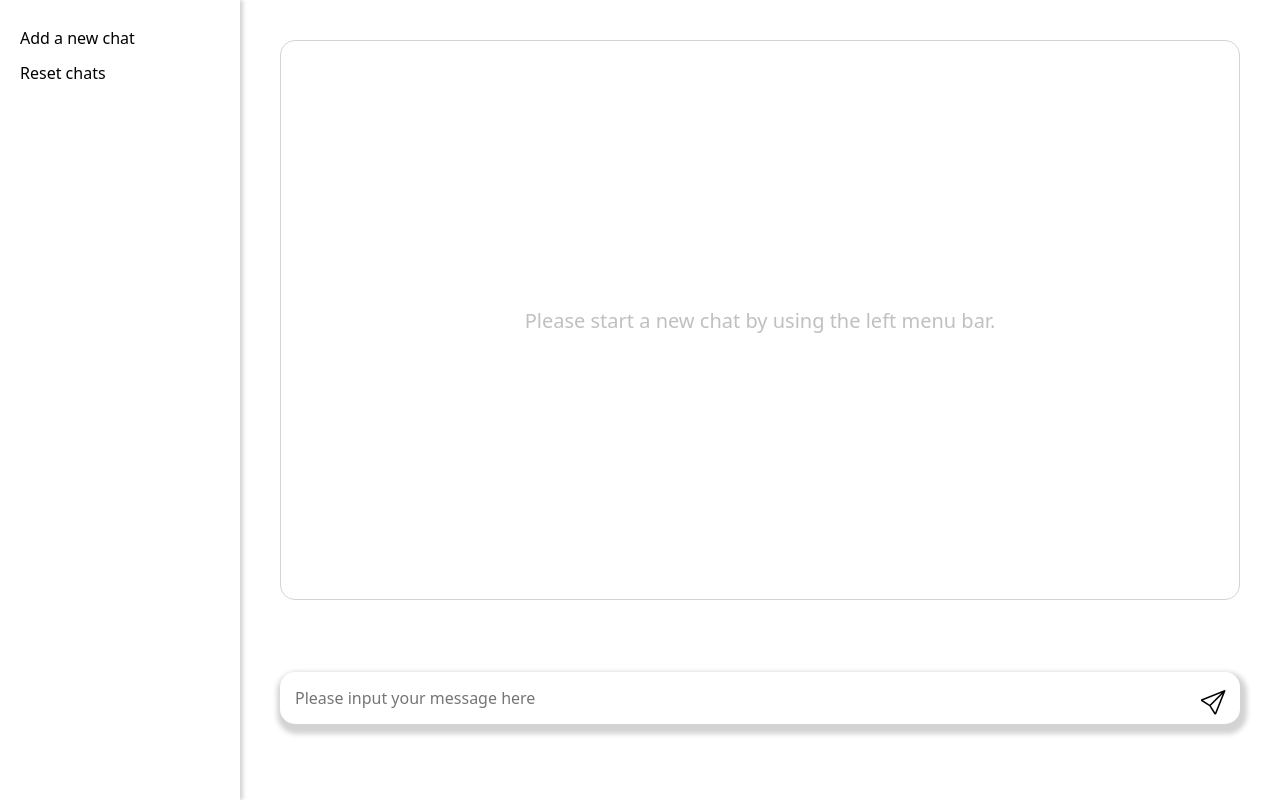
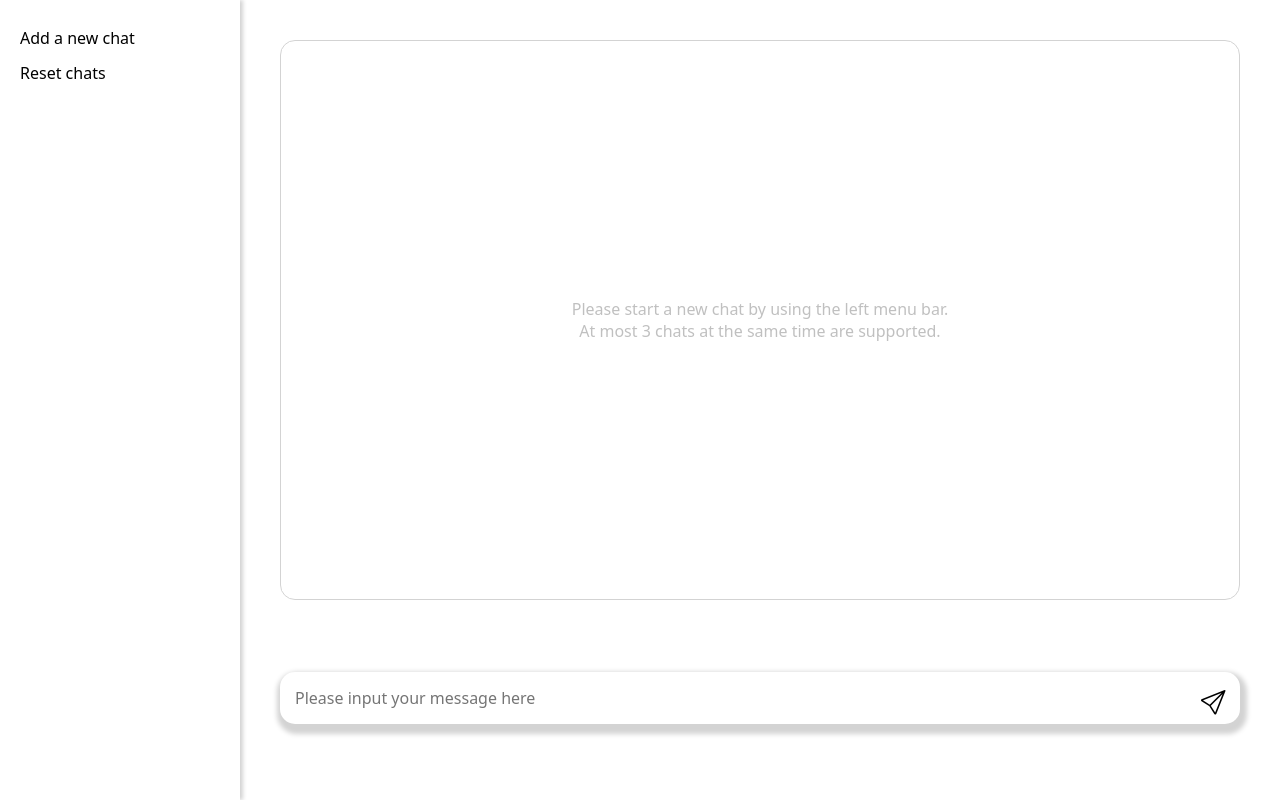
Before and after one commit to SkywardAI/warrior, a React (Vite) app: page / in a window 1280 px wide. Built offline with nearby package versions, Linux system fonts and the light colour scheme.

Commit message:
edit instruction
Signed-off-by: cbh778899 <cbh778899@outlook.com>

```diff
--- a/src/components/Main.jsx
+++ b/src/components/Main.jsx
@@ -177,7 +177,10 @@ export default function Main() {
                     )
                 }) :
 
-                <div className="empty-greeting">Please start a new chat by using the left menu bar.</div>
+                <div className="empty-greeting">
+                    <div>Please start a new chat by using the left menu bar.</div>
+                    <div>At most 3 chats at the same time are supported.</div>
+                </div>
             }</div>
 
             <div className="message-flex-container">
```
